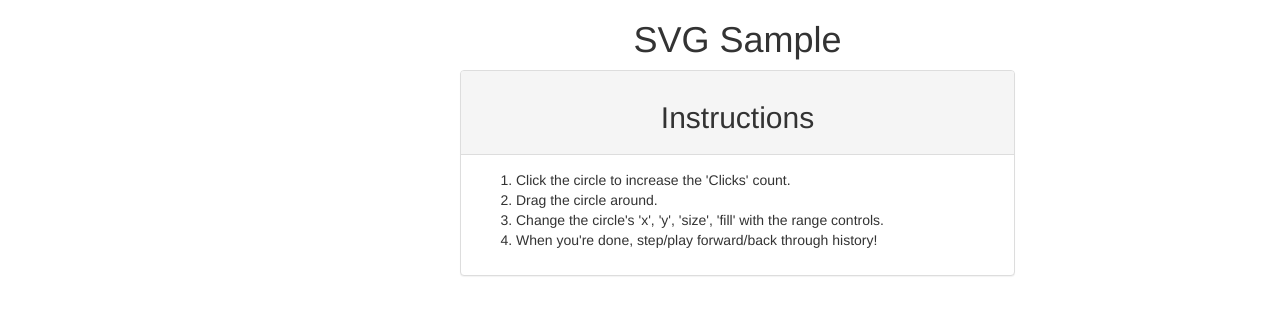
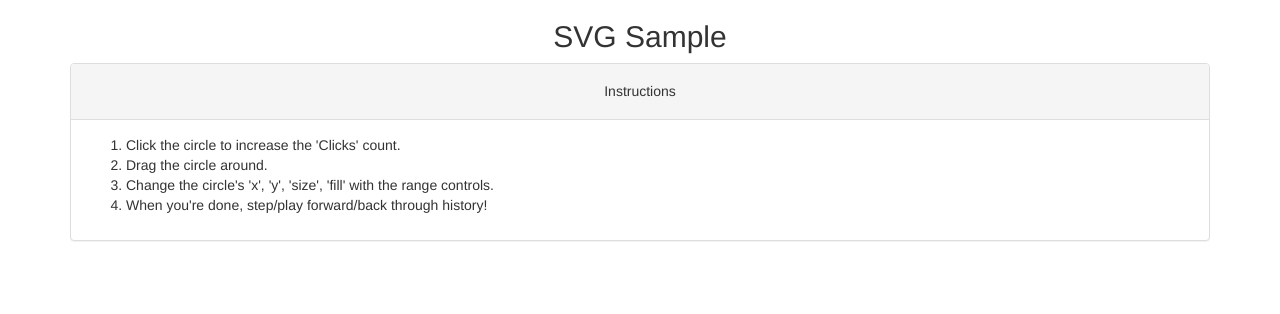
Before and after one commit to pointslope/reagent-svg-demo, a plain HTML site: page resources/index.html in a window 1280 px wide. Drawn offline with nearby package versions, Linux system fonts and the light colour scheme; a script that the page names is missing.

Commit message:
Changed theme
Signed-off-by: Christian Romney <cromney@pointslope.com>

```diff
--- a/resources/index.html
+++ b/resources/index.html
@@ -4,19 +4,22 @@
     <meta charset="utf-8">
     <title>SVG Sample</title>
 
-    <link href="//maxcdn.bootstrapcdn.com/bootswatch/3.3.2/paper/bootstrap.min.css" rel="stylesheet">
+    <link href="//maxcdn.bootstrapcdn.com/bootswatch/3.3.2/spacelab/bootstrap.min.css" rel="stylesheet">
+
     <link rel="stylesheet" href="css/styles.css" />
   </head>
   <body>
     <div class="container">
       <div class="row">
-        <header class="col-xs-offset-4 col-xs-6 text-center">
-          <h1>SVG Sample</h1>
+        <header class="col-lg-12 text-center">
+          <h2>SVG Sample</h2>
         </header>
-        <div id="instructions" class="col-xs-offset-4 col-xs-6">
+      </div>
+      <div class="row">
+        <div id="instructions" class="col-lg-12 text-center">
           <div class="panel panel-default">
-            <div class="panel-heading text-center"><h2>Instructions</h2></div>
-            <div class="panel-body">
+            <div class="panel-heading text-center"><h5>Instructions</h5></div>
+            <div class="panel-body text-left">
               <ol>
                 <li>Click the circle to increase the 'Clicks' count.</li>
                 <li>Drag the circle around.</li>
```
Also changed, not shown: 1 other file.
